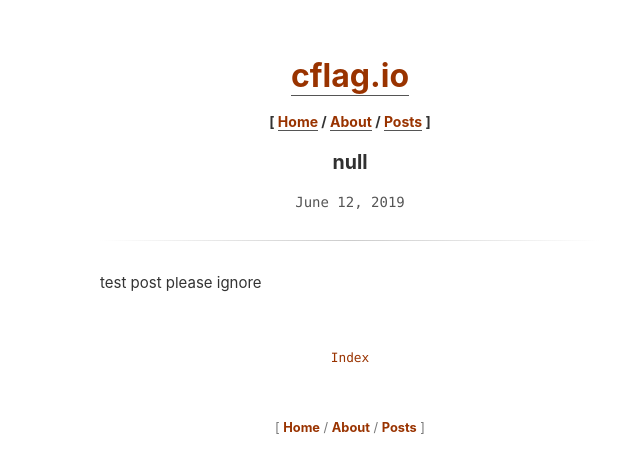
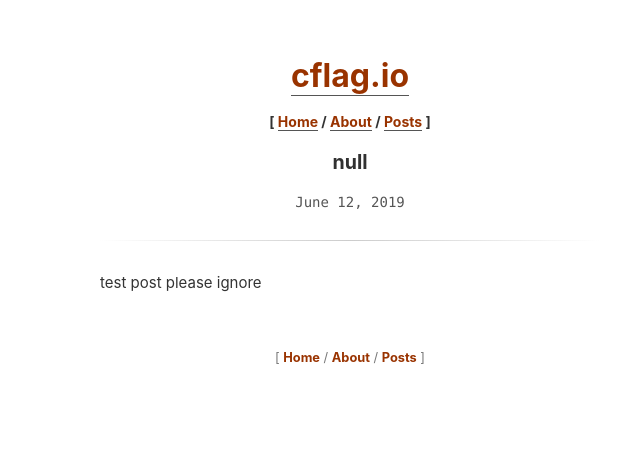
Before and after one commit to cflag02/cflag.io, a Jekyll site: the page built from _posts/2019-06-12-null.md, in a window 1280 px wide. Shown: the top 473 px of the page, without its empty margins (290-930 px from the left). Built offline with Jekyll 4.4.1, drawn with Linux system fonts in a browser that asks for light colours.

Commit message:
Update post.html

```diff
--- a/_layouts/post.html
+++ b/_layouts/post.html
@@ -20,7 +20,6 @@ layout: default
     <a class="next" href="{{ page.next.url | prepend: site.baseurl | prepend: site.url }}" title="NEXT: {{page.next.title}}">&lt;&lt;</a>
 		<span> &middot; </span>
   {% endif %}
-		<a class="home" href="{{ "/" | prepend: site.baseurl | prepend: site.url }}" title="Back to Index">Index</a>
   {% if page.previous.url %}
 		<span> &middot; </span>
     <a class="prev" href="{{ page.previous.url | prepend: site.baseurl | prepend: site.url }}" title="PREV: {{page.previous.title}}">&gt;&gt;</a>
```
